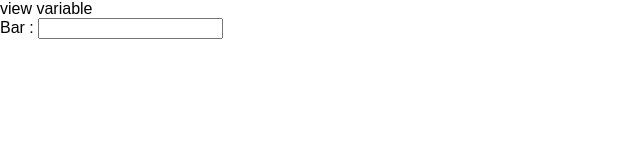
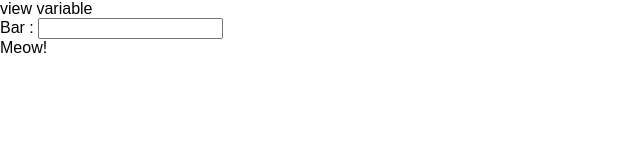
Before and after one commit to reoper/udemy-react-redux-crud-application, a React (Create React App) app: page / in a window 1280 px wide. Shown: the top 160 px of the page, without its empty margins (0-640 px from the left). Built offline with nearby package versions, Linux system fonts and the light colour scheme.

Commit message:
create class component and functional component

```diff
--- a/src/App.js
+++ b/src/App.js
@@ -1,5 +1,6 @@
 import React, { Component } from 'react';
 
+// クラスコンポーネント
 class App extends Component {
   render() {
     const greeting = 'view variable';
@@ -13,10 +14,16 @@ class App extends Component {
             onClick={ () => alert('message') }
             onChange={ () => console.log('text changed')}
           />
+
+          <Cat />
         </React.Fragment>
         // </div>
     );
   }
 }
 
+// functionalコンポーネント
+const Cat = () => {
+  return <div>Meow!</div>;
+}
 export default App;
```
